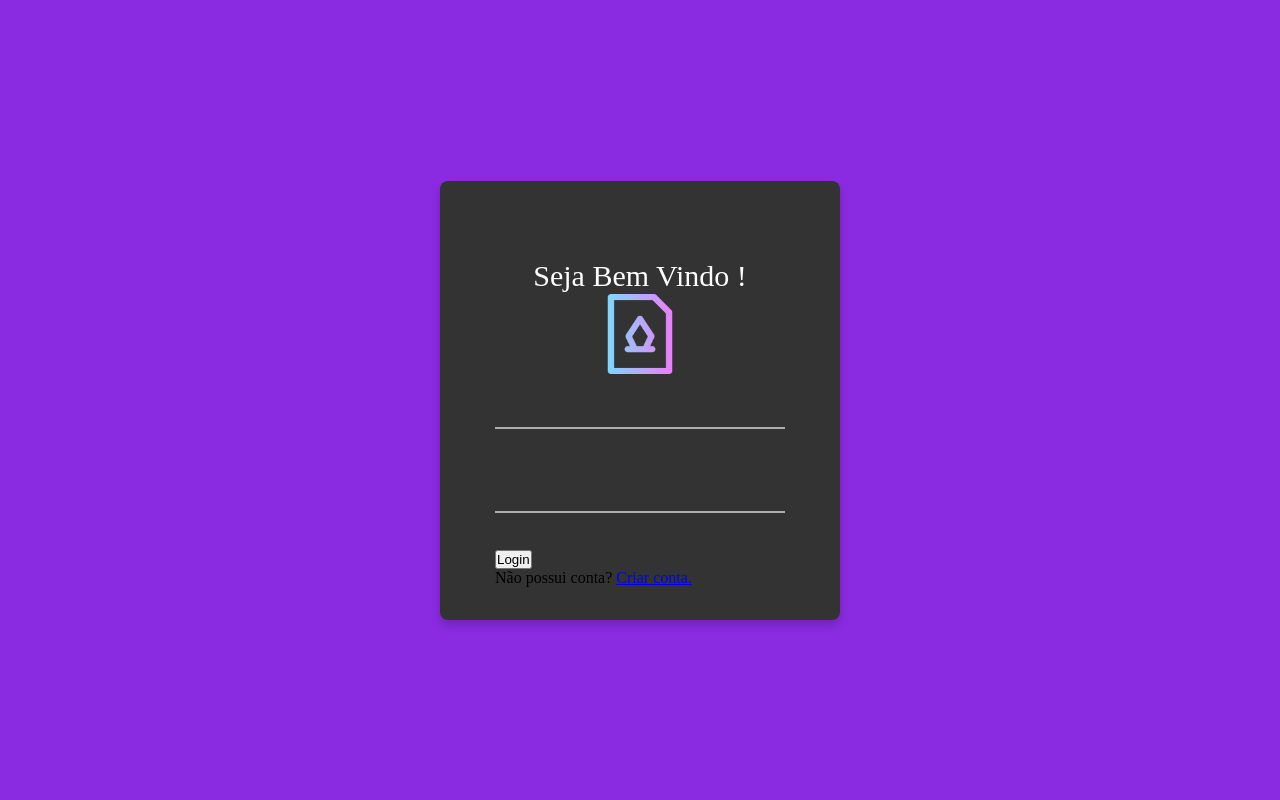
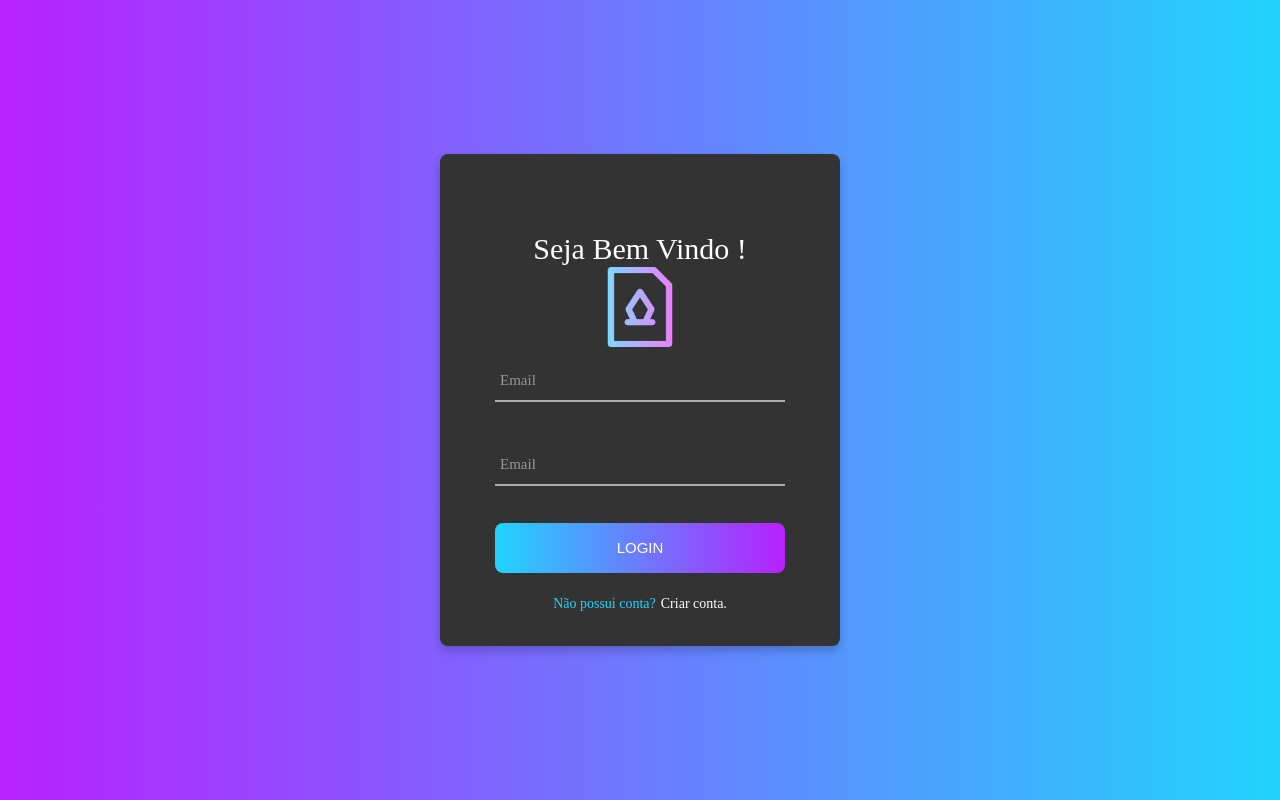
Before and after one commit to AmadeuAnjos/tela-de-login, a React (Create React App) app in the folder login/: page / in a window 1280 px wide. Built offline with nearby package versions, Linux system fonts and the light colour scheme.

Commit message:
:lipstick: feat centralizando itens

```diff
--- a/login/src/App.js
+++ b/login/src/App.js
@@ -1,8 +1,11 @@
 import logoL from './assets/logo.png'
-
 import './assets/style.css'
+import { useState } from 'react';
 
 function App() {
+
+  const [email, setEmail] = useState();
+
   return (
     <div className="container">
       <div className="container-login">
@@ -17,12 +20,12 @@
 
                 <div className="wrap-input">
                   <input className="input" type="email"/>
-                    <span className="focus-input" data-placeholder="Email"></span>
+                    <span className="focus-input"data-placeholder="Email"></span>
                 </div>
 
                 <div className="wrap-input">
                   <input className="input" type="password"/>
-                    <span className="focus-input" data-placeholder="Email"></span>
+                    <span className="focus-input"data-placeholder="Email"></span>
                 </div>
 
                 <div className="container-login-form-btn">
@@ -30,7 +33,7 @@
                 </div>
 
                 <div className="text-center">
-                  <span className="txt1">Não possui conta? </span>
+                  <span className="txt1">Não possui conta?</span>
                   <a className="txt2" href="#">Criar conta.</a>
 
                 </div>
--- a/login/src/assets/style.css
+++ b/login/src/assets/style.css
@@ -12,7 +12,10 @@
 .container-login {
     width: 100%;
     min-height: 100vh;
-    background-color: blueviolet;
+    background: -webkit-linear-gradient(to left, #21d4fd, #b721ff);
+    background: -o-linear-gradient(tto left, #21d4fd, #b721ff);
+    background: -moz-linear-gradient(to left, #21d4fd, #b721ff);
+    background: linear-gradient(to left, #21d4fd, #b721ff);
 
     display: flex;
     flex-wrap: wrap;
@@ -29,7 +32,10 @@
     overflow: hidden;
     padding: 77px 55px 33px 55px;
     box-shadow: 0 5px 10px 0px rgba(0, 0, 0, 0.2);
+}
 
+.login-form {
+    width: 100%;
 }
 
 .login-form-tittle {
@@ -63,3 +69,116 @@
     background-color: transparent;
     padding: 0 5px;
 }
+
+.focus-input {
+    position: absolute;
+    display: block;
+    width: 100%;
+    height: 100%;
+    top: 0;
+    left: 0;
+    pointer-events: none;
+    color: #adadad;
+}
+
+.focus-input::before{
+    content: "";
+    display: block;
+    position: absolute;
+    bottom: -2px;
+    left: 0;
+    width: 0;
+    height: 2px;
+
+    -webkit-transition: all 0.4s;
+    -o-transition: all 0.4s;
+    -moz-transition: all 0.4s;
+
+    background: -webkit-linear-gradient(to left, #b721ff, #21d4fd);
+    background: -o-linear-gradient(to left, #b721ff, #21d4fd);
+    background: -moz-linear-gradient(to left, #b721ff, #21d4fd);
+    background: linear-gradient(to left, #b721ff, #21d4fd);
+}
+
+.focus-input::after{
+    font-size: 15px;
+    color: #999999;
+    line-height: 1.2;
+
+    content: attr(data-placeholder);
+
+    display: block;
+    width: 100%;
+    position: absolute;
+    top: 16px;
+    left: 0;
+    padding-left: 5px;
+
+    -webkit-transition: all 0.4s;
+    -o-transition: all 0.4s;
+    -moz-transition: all 0.4s;
+}
+
+.input:focus {
+    outline: 0;
+}
+
+.input:focus + .focus-input::after {
+    top: -15px;
+}
+
+.input:focus + .focus-input::before {
+    width: 100%;
+}
+
+.container-login-form-btn {
+    display: flex;
+    flex-wrap: wrap;
+    justify-content: center;
+    padding-bottom: 13px;
+}
+
+.login-form-btn {
+    font-size: 15px;
+    border: none;
+    border-radius: 8px;
+    color: white;
+    line-height: 1.2;
+    text-transform: uppercase;
+    display: flex;
+    justify-content: center;
+    align-items: center;
+    width: 100%;
+    height: 50px;
+
+    background: -webkit-linear-gradient(to left, #b721ff, #21d4fd);
+    background: -o-linear-gradient(to left, #b721ff, #21d4fd);
+    background: -moz-linear-gradient(to left, #b721ff, #21d4fd);
+    background: linear-gradient(to left, #b721ff, #21d4fd);
+}
+
+.login-form-btn:hover {
+    cursor: pointer;
+}
+
+.text-center {
+    display: flex;
+    justify-content: center;
+    align-items: center;
+    margin-top: 10px;
+}
+
+.txt1 {
+    font-size: 14px;
+    color: #21d4fd;
+    line-height: 1.2;
+    text-decoration: none;
+    padding-right: 5px;
+}
+
+.txt2 {
+    font-size: 14px;
+    color: white;
+    line-height: 1.2;
+    text-decoration: none;
+}
```
